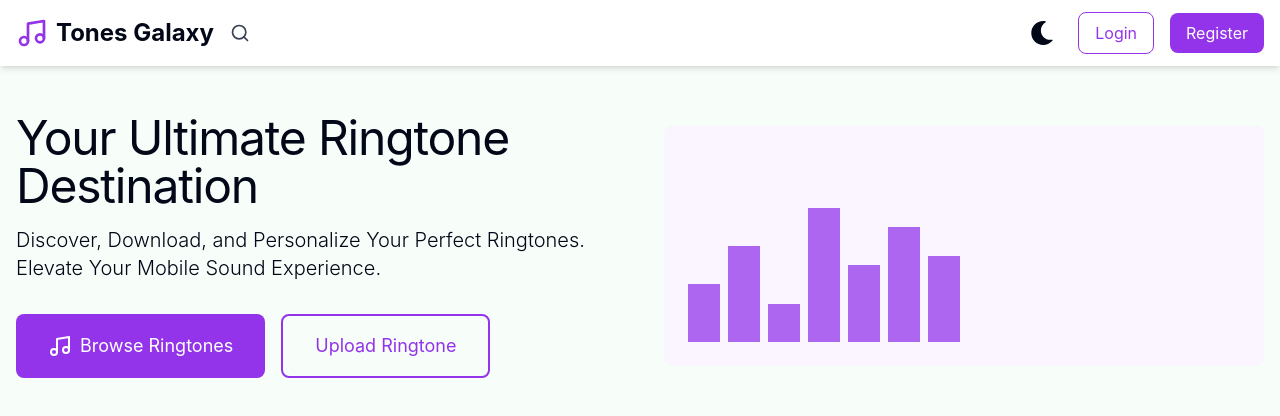
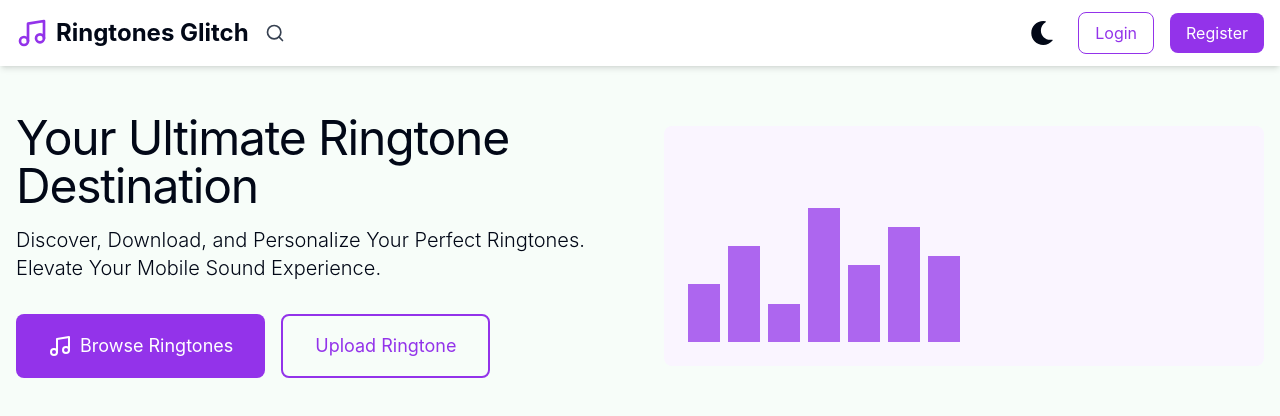
Before and after one commit to sand33psm/Tones-Galaxy-Frontend, a Next.js app: page / in a window 1280 px wide. Shown: the top 416 px of the page. Built offline with nearby package versions, Linux system fonts and the light colour scheme.

Commit message:
change name on the navbar from Tones Galaxy to Ringtones Glitch

```diff
--- a/src/components/Navbar/SearchBar.jsx
+++ b/src/components/Navbar/SearchBar.jsx
@@ -15,7 +15,7 @@ function SearchBar() {
         <>
           <Music className="w-8 h-8 text-purple-600 dark:text-purple-400" />
           <Link href="/" className="text-xl md:text-2xl font-bold">
-            Tones Galaxy
+            Ringtones Glitch
           </Link>
           <button
             onClick={() => setIsSearchActive(true)} // Show input field
```
